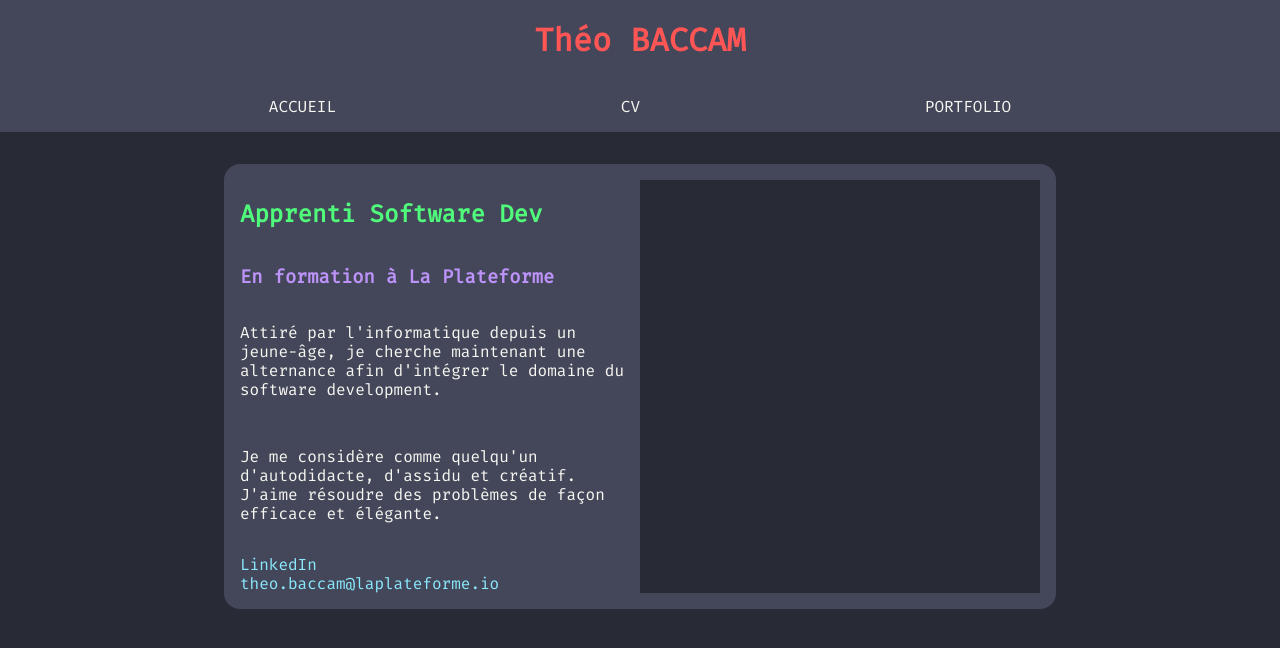
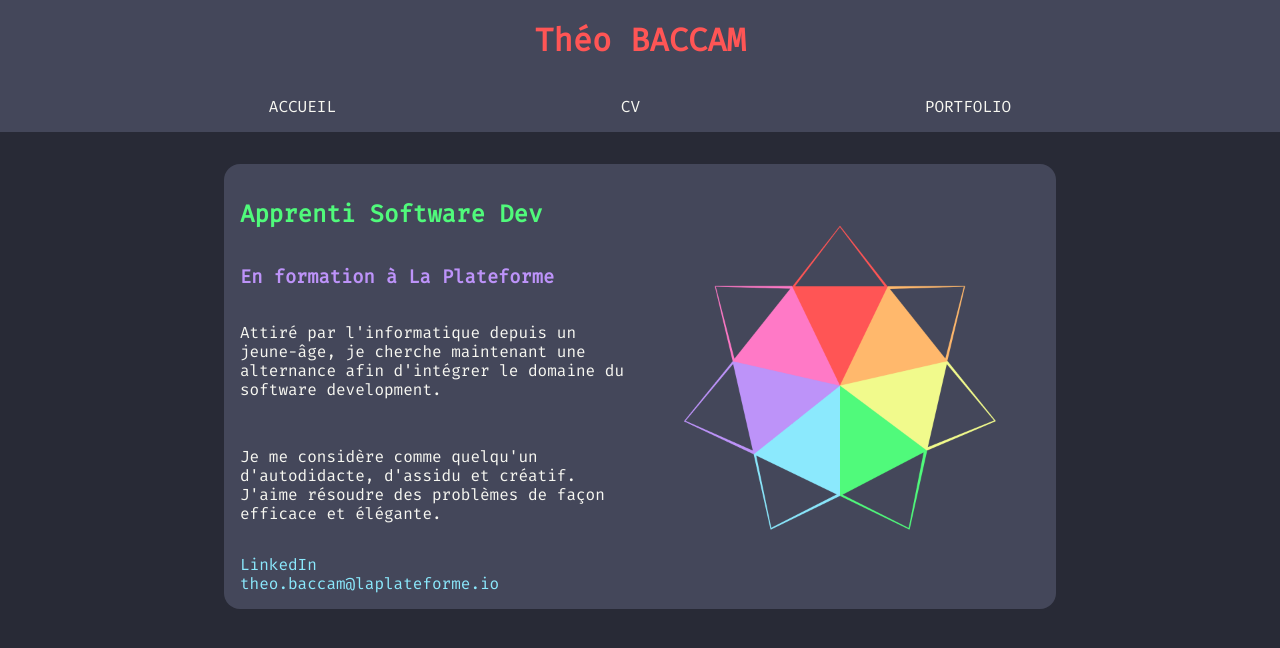
Before and after one commit to theo-baccam/cv-html-css, a plain HTML site: page index.html in a window 1280 px wide. Drawn offline with Linux system fonts and the light colour scheme.

Commit message:
content: logo site sur accueil

```diff
--- a/index.html
+++ b/index.html
@@ -37,7 +37,15 @@
                     <a href="https://www.linkedin.com/in/th%C3%A9o-baccam-b987572b4/">LinkedIn</a>
                     <a href="mailto:theo.baccam@laplateforme.io">theo.baccam@laplateforme.io</a>
                 </div>
-                <div style="width:50%; background-color: #282a36"></div>
+                <div style=
+					"width:50%;
+					background-color: #44475a;
+					display: flex;
+					align-items: center;
+					justify-content: center;"
+				>
+					<img width=100% height=auto src="media/site_logo.png">
+				</div>
             </article>
         </main>
 	</body>
```
Also changed, not shown: media/site_logo.png (added).
